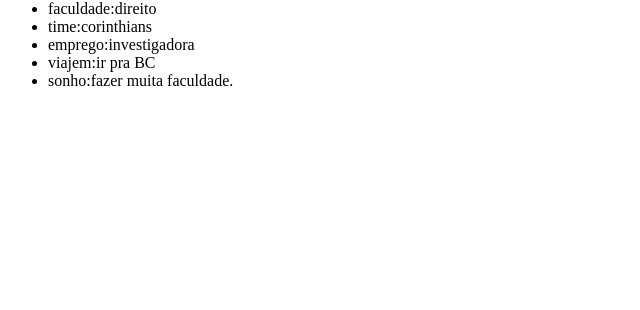
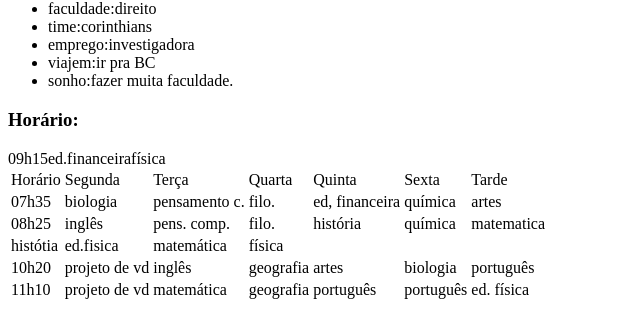
Before and after one commit to pamela-17-1a/pamela-17-1anoA, a plain HTML site: page index.html in a window 1280 px wide. Shown: the part 696-1006 px from the top of the page, without its empty margins (0-640 px from the left). Before the commit the page ends 802 px from the top, so only its background shows below. Drawn offline with Linux system fonts and the light colour scheme.

Commit message:
Update index.html

```diff
--- a/index.html
+++ b/index.html
@@ -43,5 +43,59 @@
     <li>sonho:fazer muita faculdade.</li>
   </ul>
     </p>
-</body>
-</html>
+    <h3>Horário:</h3>
+<table>
+<tr>
+<td>Horário</td>
+<td>Segunda</td>
+<td>Terça</td>
+<td>Quarta</td>
+<td>Quinta</td>
+<td>Sexta</td>
+<td>Tarde</td>
+</tr>
+<tr>
+<td>07h35</td>
+<td>biologia</td>
+<td>pensamento c.</td>
+<td>filo.</td>
+<td>ed, financeira</td>
+<td>química</td>
+<td>artes</td>
+</tr>
+<tr>
+<td>08h25</td>
+<td>inglês</td>
+<td>pens. comp.</td>
+<td>filo.</td>
+<td>história</td>
+<td>química</td>
+<td>matematica</td>
+</tr>
+<tr>
+</td>09h15</td>
+<td>histótia</td>
+<td>ed.fisica</td>
+</td>ed.financeira</td>
+</td>física</td>
+<td>matemática</td>
+<td>física</td>
+</tr>
+<tr>
+<td>10h20</td>
+<td>projeto de vd</td>
+<td>inglês</td>
+<td>geografia</td>
+<td>artes</td>
+<td>biologia</td>
+<td>português</td>
+</tr>
+<tr>
+<td>11h10</td>
+<td>projeto de vd</td>
+<td>matemática</td>
+<td>geografia</td>
+<td>português</td>
+<td>português</td>
+<td>ed. física</td>
+</tr>
```
